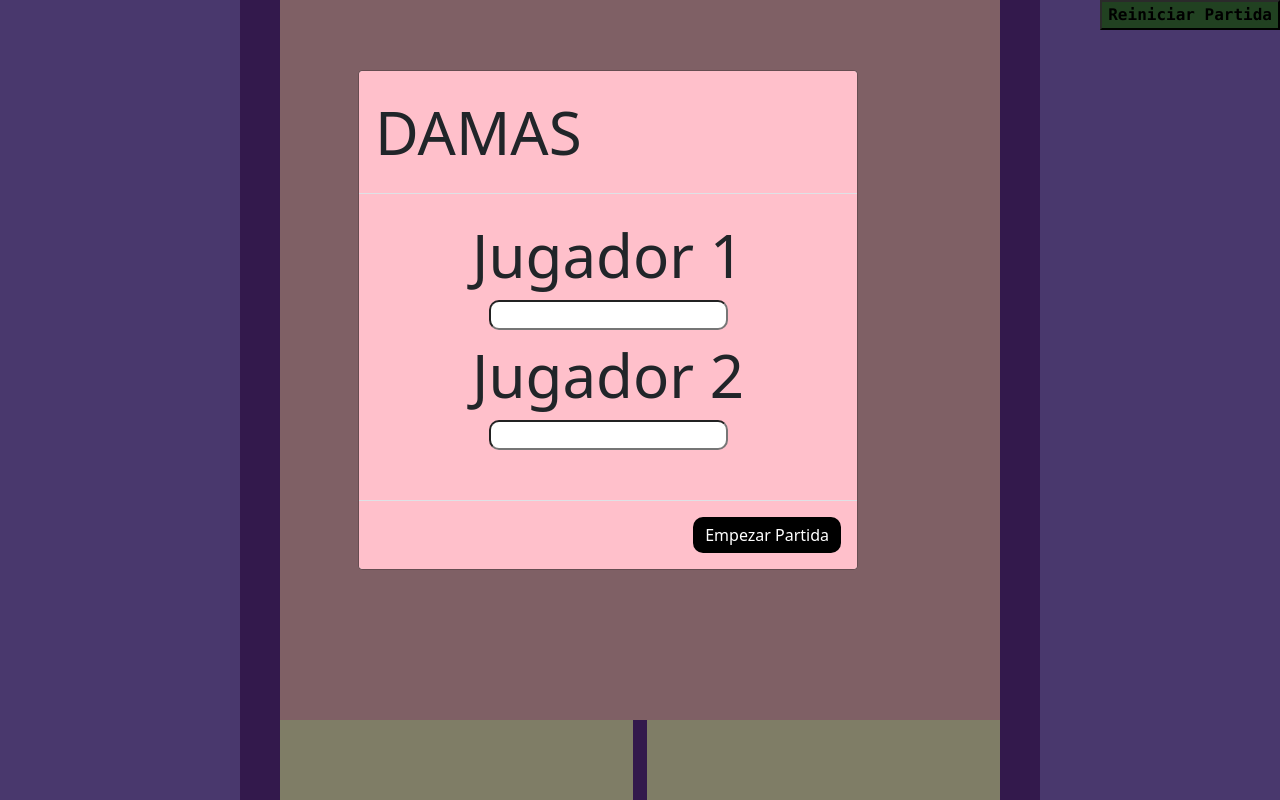
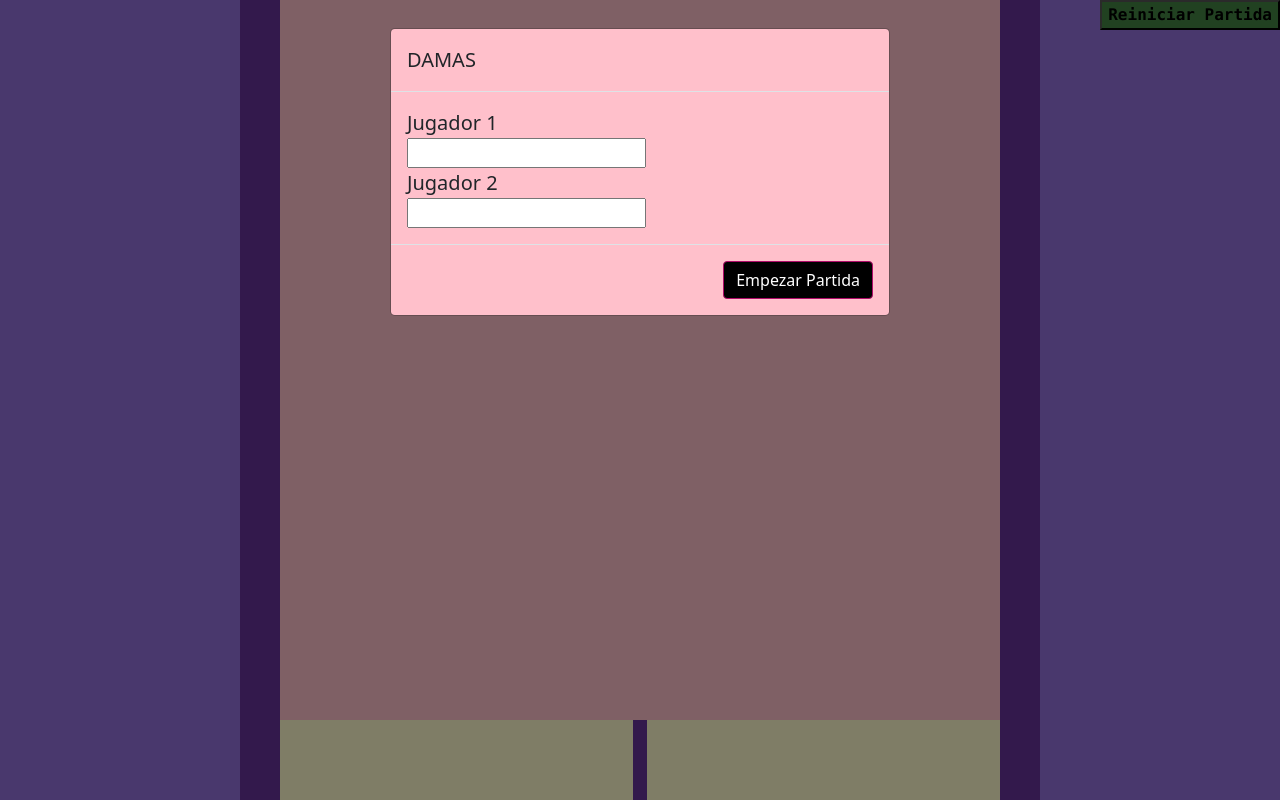
Before and after one commit to IanLopezM/ProyectoM12, a plain HTML site: page Damas/index.html in a window 1280 px wide. Drawn offline with nearby package versions, Linux system fonts and the light colour scheme.

Commit message:
Update modal.css

```diff
--- a/Damas/modal.css
+++ b/Damas/modal.css
@@ -1,54 +1,6 @@
-.modal-title{
-    font-size: 60px;
-    text-align: center !important;
-
+.modal-content {
+	background-color: pink !important;
 }
-
-.modal {
-    max-width:  95vw;
-    max-height: 95vh;
-}
-
-
-.modal-header{
-    text-align: center;
-
-}
-
-
-input{
-    border-radius: 10px;
-}
-
-
-
-.damas {
-    font-size: 60px;
-    margin-top: 10px;
-    display: flex;
-    justify-content: center;
-}
-
-.modal-content{
-    margin-top: 70px;
-    background-image: linear-gradient(to bottom right, pink, pink);
-    text-align: center;
-    width: 500px;
-    height: 500px;
-
-
-}
-
-.btn{
-    border-radius: 10px;
-    border: black;
-    background-color: pink;
-}
-
-.empezar{
-    background-color: black;
-}
-
 
 .infoWin {
     display: block;
```
